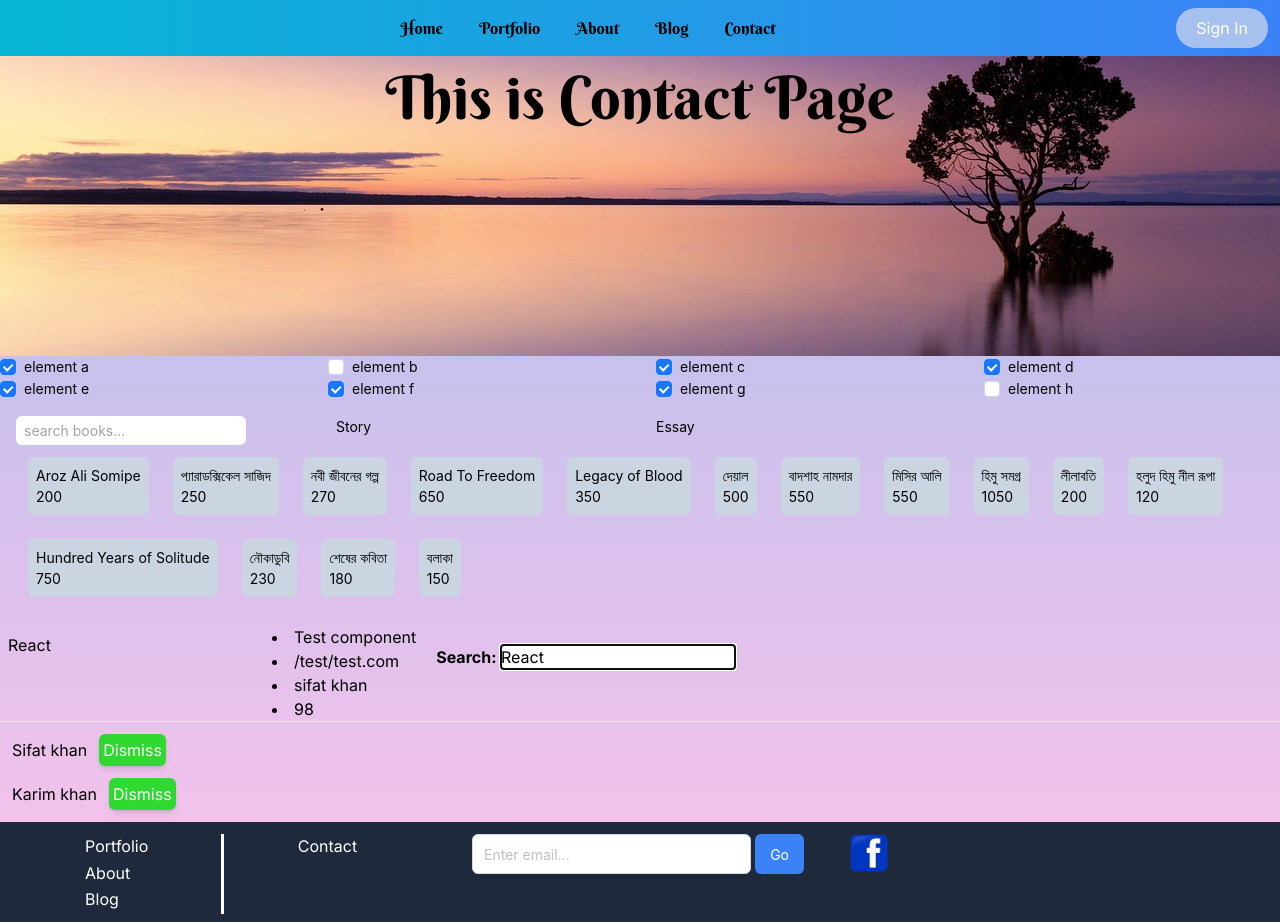
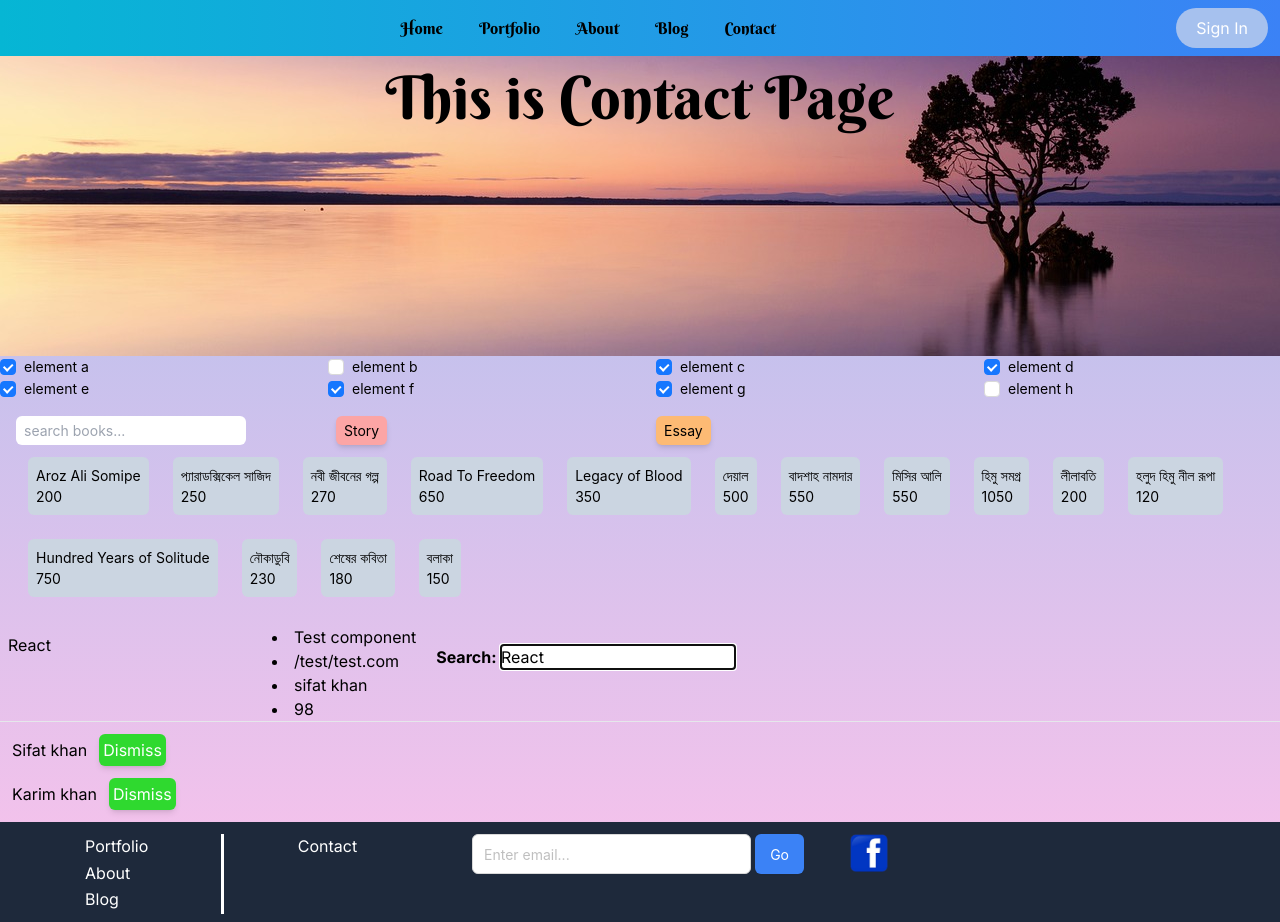
Before and after one commit to sifatkhaan/porfolio, a Next.js app: page /contact in a window 1280 px wide. Built offline with nearby package versions, Linux system fonts and the light colour scheme; a web font is replaced by a local one.

Commit message:
button designed

```diff
--- a/app/contact/page.jsx
+++ b/app/contact/page.jsx
@@ -160,10 +160,10 @@ const [filteredType, setFilteredType] = useState("");
             <input className='p-1 rounded-md pl-2' placeholder='search books...' type="text" onChange={(e)=>setSearchBook(e.target.value)}/>
           </Col>
             <Col span={6}>
-            <button onClick={() => handleTypeFilter("story")}>Story</button>
+            <button className='bg-red-300 px-2 py-1 shadow-md hover:bg-red-400 transition hover:scale-110 ease-out hover:ease-in hover:ring-1 rounded-md duration-300' onClick={() => handleTypeFilter("story")}>Story</button>
           </Col>
             <Col span={6}>
-            <button onClick={() => handleTypeFilter("essay")}>Essay</button>
+            <button className='bg-orange-300 px-2 py-1 shadow-md hover:bg-orange-400 transition hover:scale-110 ease-out hover:ease-in hover:ring-1 rounded-md duration-300' onClick={() => handleTypeFilter("essay")}>Essay</button>
           </Col>
           </Row>
           <Row>
```
